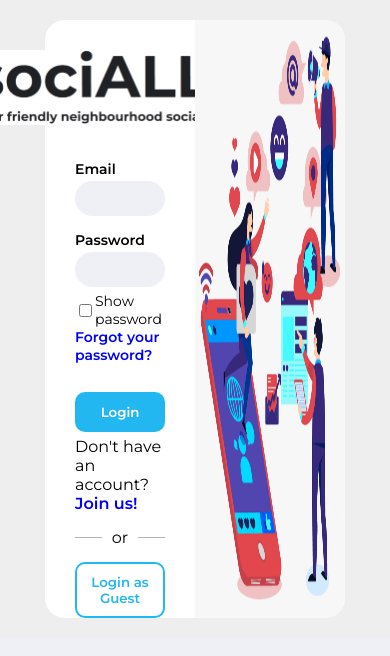
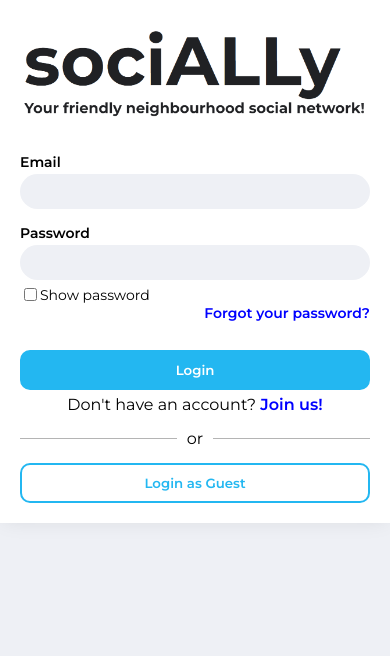
Before and after one commit to pietromastropietro/social-app, a React (Create React App) app in the folder client/: page /login in a window 390 px wide. Shown: the top 656 px of the page. Built offline with nearby package versions, Linux system fonts and the light colour scheme.

Commit message:
[client] add responsive style for login and sign up pages

```diff
--- a/client/src/pages/Login/LoginIndex.jsx
+++ b/client/src/pages/Login/LoginIndex.jsx
@@ -5,22 +5,25 @@ import loginImg from 'static/images/loginImg.png'
 import logoImg from 'static/images/logo.png'
 import LoginForm from './LoginForm/LoginForm'
 import SignUpForm from './SignUpForm/SignUpForm'
-import Button from 'components/Button/Button'
+import { boxShadow, breakpoint } from 'style'
 
 const StyledLogin = styled.div`
     display: flex;
     justify-content: center;
-    background-color: #eeeeee;
 `
 const LoginCard = styled.div`
     background-color: #ffffff;
     display: flex;
     width: 1400px;
-    // todo: remove this when adding media queries
-    min-height: 530px;
     margin: 20px 100px;
     border-radius: 20px;
+    ${boxShadow}
 
+    @media (max-width: ${breakpoint.primary}) {
+        margin: 0;
+        padding: 0 20px 20px 20px;
+        border-radius: 0;
+    }
 `
 const ImgContainer = styled.figure`
     display: flex;
@@ -32,8 +35,10 @@ const ImgContainer = styled.figure`
         border-radius: 0 20px 20px 0;
         max-width: 100%;
         height: auto;
-        // todo: remove this when adding media queries
-        min-height: 530px;
+    }
+
+    @media (max-width: ${breakpoint.primary}) {
+        display: none;
     }
 `
 const LoginMain = styled.div`
@@ -42,10 +47,18 @@ const LoginMain = styled.div`
     display: flex;
     flex-direction: column;
     align-items: center;
+
+    @media (max-width: ${breakpoint.primary}) {
+        width: 100%;
+    }
  `
 const Logo = styled.img`
     margin-bottom: 20px;
     width: 300px;
+
+    @media (max-width: ${breakpoint.primary}) {
+        width: 100%;
+    }
 `
 const FormContainer = styled.div`
     display: flex;
@@ -53,6 +66,11 @@ const FormContainer = styled.div`
     align-items: center;
     width: 60%;
     margin-top: 30px;
+
+    @media (max-width: ${breakpoint.primary}) {
+        width: 100%;
+        max-width: 500px;
+    }
 `
 
 const LoginIndex = ({ setToken }) => {
--- a/client/src/pages/Login/SignUpForm/SignUpForm.jsx
+++ b/client/src/pages/Login/SignUpForm/SignUpForm.jsx
@@ -8,7 +8,17 @@ import { regex } from 'utils/constants/regex';
 import { errorMessages } from 'utils/constants/errorMessages'
 import { getMaxDob } from 'utils/dateUtil';
 import defaultUserImg from 'static/images/user.svg'
+import logoImg from 'static/images/logo.png'
+import { breakpoint } from 'style';
 
+const Logo = styled.img`
+    margin-bottom: 20px;
+    width: 300px;
+
+    @media (max-width: ${breakpoint.primary}) {
+        width: 100%;
+    }
+`
 const Form = styled.form`
     display: flex;
     flex-direction: column;
@@ -194,6 +204,8 @@ const SignUpForm = ({ setLogin }) => {
     };
 
     return (
+        <>
+            <Logo src={logoImg} alt="website logo" />
             <Form onSubmit={checkFormValidity}>
                 <ImageFieldset>
                     {!userImage ?
@@ -250,6 +262,7 @@ const SignUpForm = ({ setLogin }) => {
                     <Button primary type="submit">Register</Button>
                 </BtnFieldset>
             </Form>
+        </>
     )
 }
 
```
Lines whose indentation alone changed are shown as unchanged.
